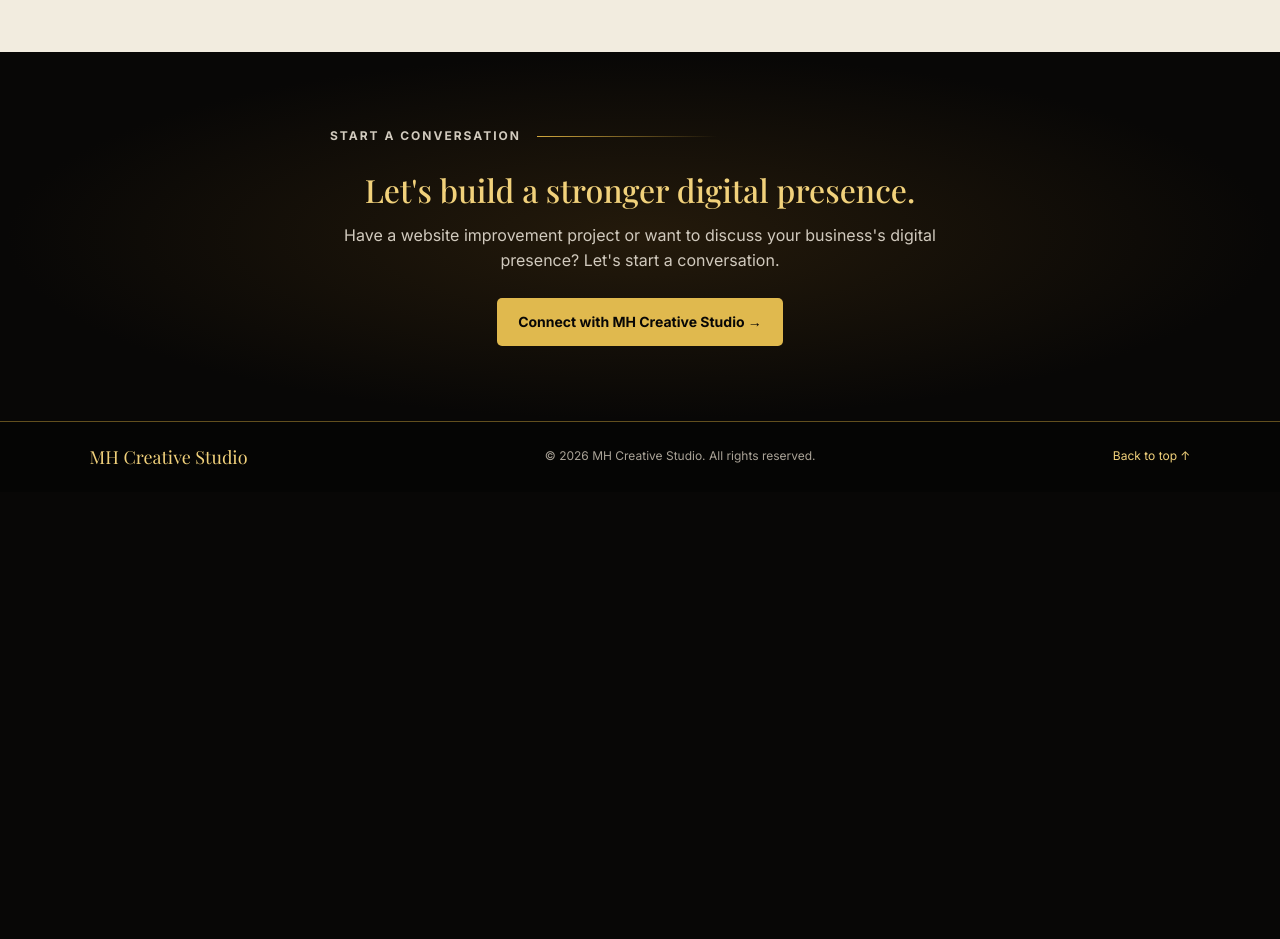
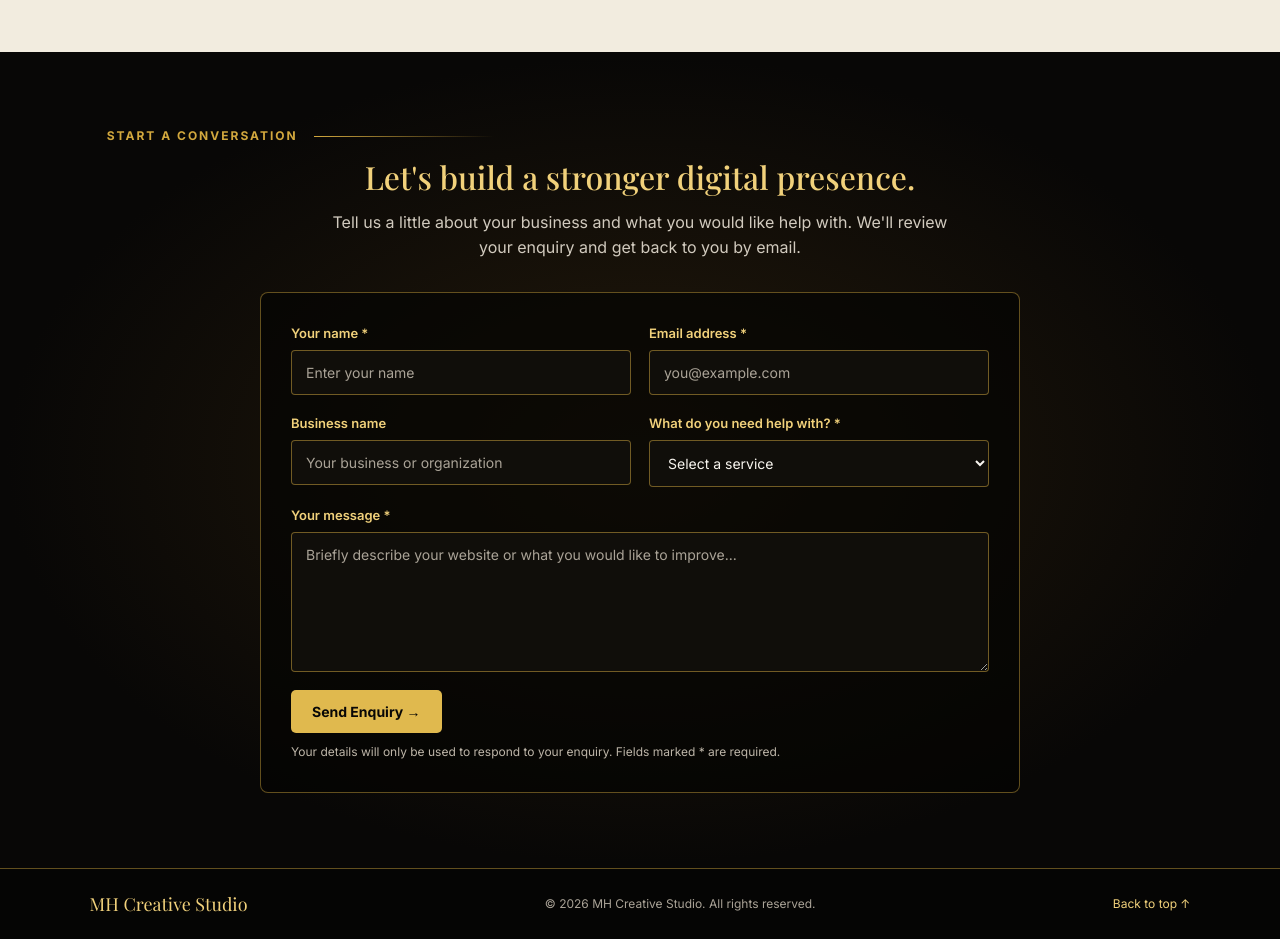
Before and after one commit to mhcreativestudio/mhcreativestudio.github.io, a plain HTML site: page index.html in a window 1280 px wide. Shown: the part 1800-2739 px from the top of the page. Before the commit the page ends 2292 px from the top, so only its background shows below. Drawn offline with nearby package versions, Linux system fonts and the light colour scheme.

Commit message:
Add files via upload

```diff
--- a/index.html
+++ b/index.html
@@ -80,9 +80,21 @@ h2{font:500 clamp(27px,2.5vw,39px)/1.2 var(--serif);color:#f8f5ef}
 .step b{font:30px var(--serif);color:#aa8434}
 .step h3{font:22px var(--serif);margin:8px 0}
 .step p{font-size:14px;color:#655d50}
-.contact{padding:75px 20px;text-align:center;background:radial-gradient(ellipse at center,#241a0b,#080706 70%)}
+.contact{padding:75px 20px;background:radial-gradient(ellipse at center,#241a0b,#080706 70%)}
+.contact-intro{text-align:center}
 .contact h2{color:var(--gold2);margin-bottom:14px}
-.contact p{max-width:620px;margin:0 auto 25px;color:#d1cabe}
+.contact-intro>p:not(.label){max-width:620px;margin:0 auto 32px;color:#d1cabe}
+.contact-form{max-width:760px;margin:0 auto;text-align:left;padding:30px;border:1px solid rgba(210,168,62,.45);border-radius:8px;background:rgba(5,5,4,.72);display:grid;grid-template-columns:1fr 1fr;gap:18px}
+.form-field{display:flex;flex-direction:column;gap:7px}
+.form-field.full{grid-column:1/-1}
+.form-field label{font-size:13px;color:var(--gold2);font-weight:600}
+.form-field input,.form-field select,.form-field textarea{width:100%;border:1px solid rgba(210,168,62,.5);border-radius:4px;background:#100e0a;color:var(--white);padding:13px 14px;font:14px var(--sans)}
+.form-field input:focus,.form-field select:focus,.form-field textarea:focus{outline:2px solid var(--gold);outline-offset:2px}
+.form-field textarea{min-height:140px;resize:vertical}
+.form-field input::placeholder,.form-field textarea::placeholder{color:#aaa397}
+.contact-form button{grid-column:1/-1;justify-self:start;border:0;cursor:pointer;font:700 14px var(--sans)}
+.form-note{grid-column:1/-1;color:#bdb5a8;font-size:12px;margin-top:-8px}
+@media(max-width:600px){.contact-form{grid-template-columns:1fr;padding:22px 18px}.form-field.full{grid-column:auto}.contact-form button,.form-note{grid-column:auto}}
 footer{border-top:1px solid rgba(210,168,62,.45);padding:23px 0;background:#050504;color:#aaa397;font-size:12px}
 .footer{display:flex;justify-content:space-between;align-items:center;gap:15px;flex-wrap:wrap}
 .footer strong{font:18px var(--serif);color:var(--gold2)}
@@ -218,10 +230,43 @@ footer a{color:var(--gold2)}
 
 <section class="contact" id="contact">
  <div class="container">
-  <p class="label">Start a Conversation</p>
-  <h2>Let's build a stronger digital presence.</h2>
-  <p>Have a website improvement project or want to discuss your business's digital presence? Let's start a conversation.</p>
-  <a class="btn primary" href="https://www.facebook.com/profile.php?id=61589499061553" target="_blank" rel="noopener noreferrer">Connect with MH Creative Studio →</a>
+  <div class="contact-intro">
+   <p class="label">Start a Conversation</p>
+   <h2>Let's build a stronger digital presence.</h2>
+   <p>Tell us a little about your business and what you would like help with. We'll review your enquiry and get back to you by email.</p>
+  </div>
+  <form class="contact-form" action="https://formspree.io/f/xnpdpdjb" method="POST">
+   <input type="hidden" name="_subject" value="New website enquiry — MH Creative Studio">
+   <div class="form-field">
+    <label for="contact-name">Your name *</label>
+    <input id="contact-name" type="text" name="name" autocomplete="name" placeholder="Enter your name" required>
+   </div>
+   <div class="form-field">
+    <label for="contact-email">Email address *</label>
+    <input id="contact-email" type="email" name="email" autocomplete="email" placeholder="you@example.com" required>
+   </div>
+   <div class="form-field">
+    <label for="contact-business">Business name</label>
+    <input id="contact-business" type="text" name="business_name" autocomplete="organization" placeholder="Your business or organization">
+   </div>
+   <div class="form-field">
+    <label for="contact-service">What do you need help with? *</label>
+    <select id="contact-service" name="service_interest" required>
+     <option value="" selected disabled>Select a service</option>
+     <option>Website Audit</option>
+     <option>Website Improvement</option>
+     <option>Digital Presence Support</option>
+     <option>SEO Foundations</option>
+     <option>Not sure yet / Other</option>
+    </select>
+   </div>
+   <div class="form-field full">
+    <label for="contact-message">Your message *</label>
+    <textarea id="contact-message" name="message" placeholder="Briefly describe your website or what you would like to improve..." required></textarea>
+   </div>
+   <button class="btn primary" type="submit">Send Enquiry →</button>
+   <p class="form-note">Your details will only be used to respond to your enquiry. Fields marked * are required.</p>
+  </form>
  </div>
 </section>
 </main>
```
